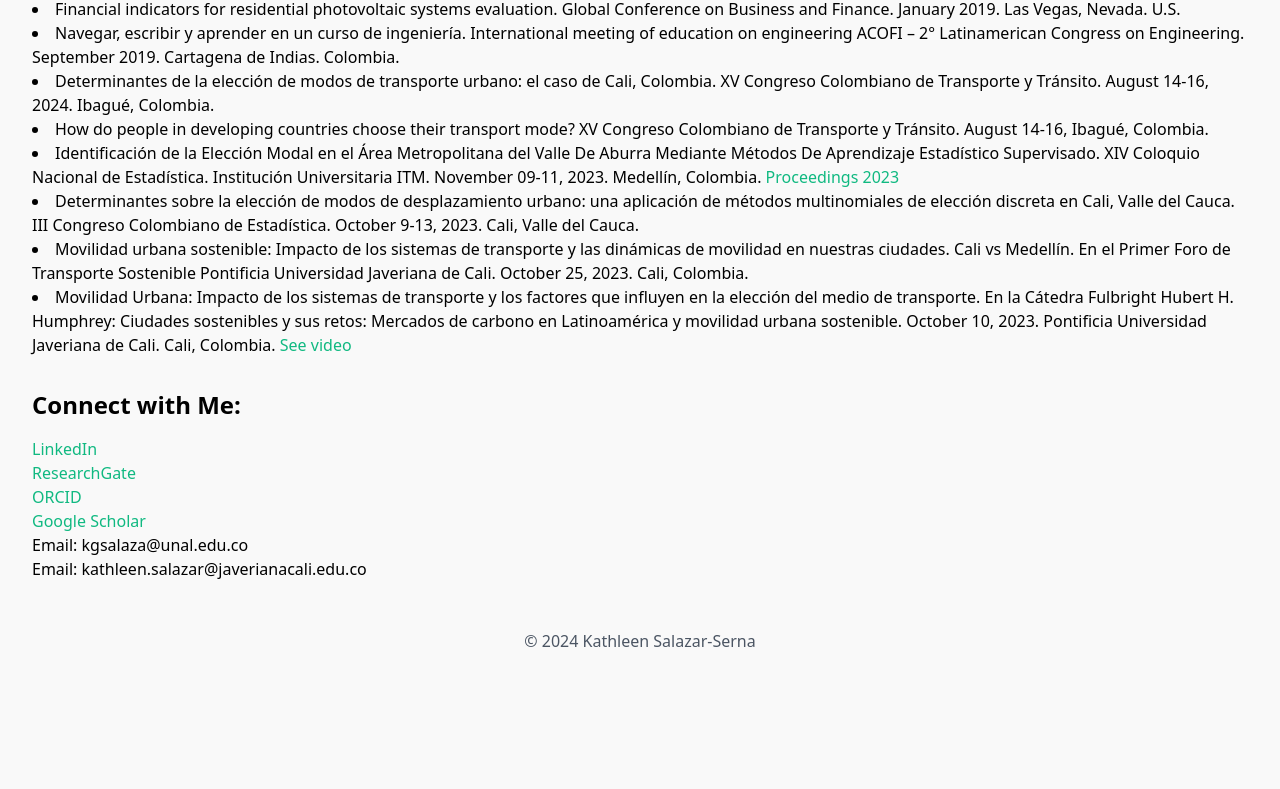
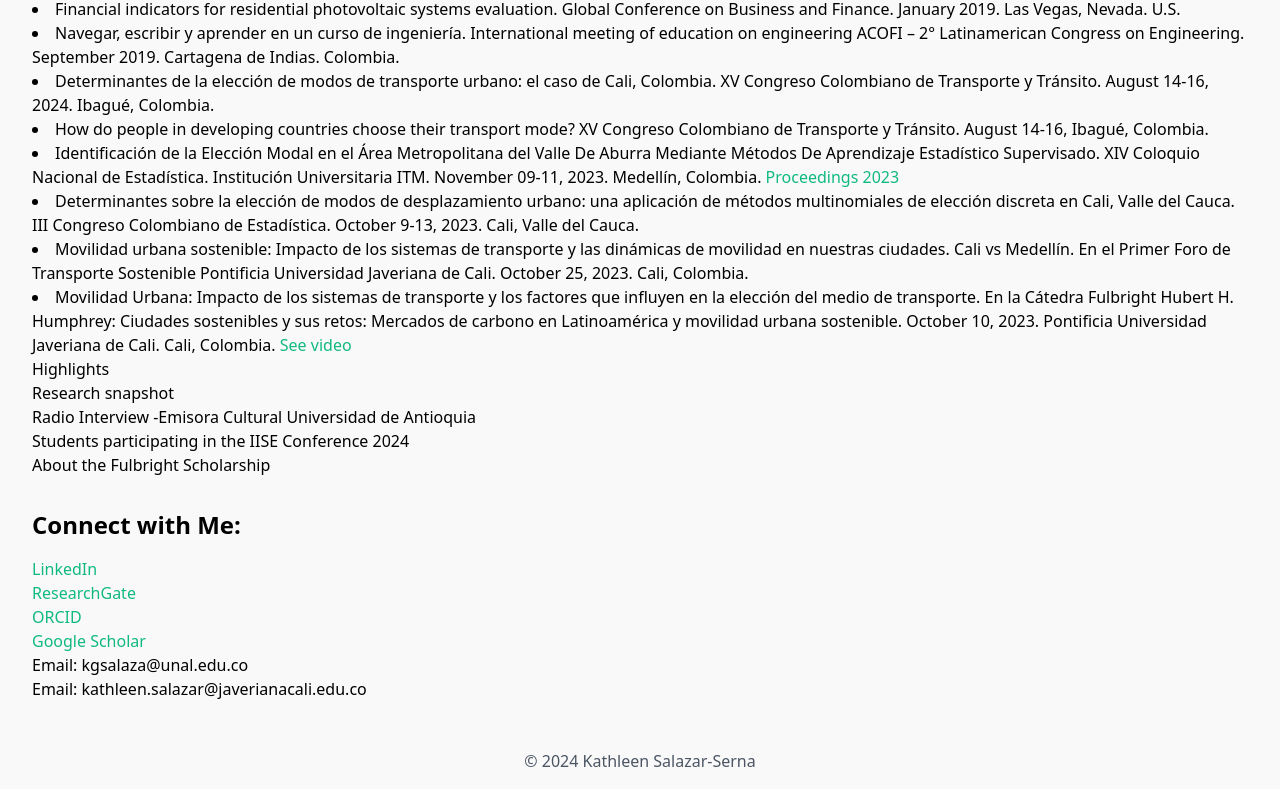
Before and after one commit to Kathleenss/Kathleenss.github.io, a plain HTML site: page index.html in a window 1280 px wide. Shown: the part 1459-2248 px from the top of the page. Before the commit the page ends 2128 px from the top, so only its background shows below. Drawn offline with nearby package versions, Linux system fonts and the light colour scheme.

Commit message:
Update index.html

```diff
--- a/index.html
+++ b/index.html
@@ -79,6 +79,15 @@
                     <li>Movilidad Urbana: Impacto de los sistemas de transporte y los factores que influyen en la elección del medio de transporte. En la Cátedra Fulbright Hubert H. Humphrey: Ciudades sostenibles y sus retos: Mercados de carbono en Latinoamérica y movilidad urbana sostenible. October 10, 2023. Pontificia Universidad Javeriana de Cali. Cali, Colombia. <a href="https://www.youtube.com/watch?v=6GdyKWSozsQ" class="text-green-500 hover:underline" target="_blank">See video</a></li>
                 </ul>
             </section>
+            <section id="highlights">
+                <h2>Highlights</h2>
+                    <ul>
+                    <li><a href="https://www.instagram.com/p/C7kNxkeOXjm/?hl=es" target="_blank">Research snapshot</a></li>
+                    <li><a href="https://lnkd.in/e_6GE8gT" target="_blank">Radio Interview -Emisora Cultural Universidad de Antioquia</a></li>
+                    <li><a href="https://www.javerianacali.edu.co/noticias/investigacion-en-dinamicas-de-movilidad-la-javeriana-cali-destaca-en-el-congreso-iise-2024" target="_blank">Students participating in the IISE Conference 2024</a></li>
+                    <li><a href="https://www.javerianacali.edu.co/noticias/investigadora-javeriana-es-ganadora-de-una-beca-fullbright-para-realizar-pasantia-en" target="_blank">About the Fulbright Scholarship</a></li>
+               </ul>
+            </section>
             <section class="mt-8">
                 <h2 class="text-2xl font-semibold">Connect with Me:</h2>
                 <ul class="mt-4">
```
